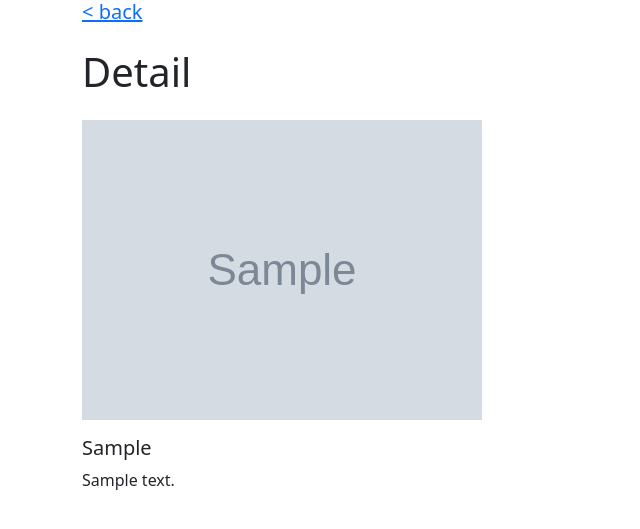
After one commit to rafahuelin/blog_backend, a Django app: a page that uses src/blog/templates/blog/article_detail.html in a window 1280 px wide. The commit adds this page. Shown: the top 529 px of the page, without its empty margins (0-640 px from the left). Run offline with Django 3.2, Linux system fonts and the light colour scheme; tables that the repository leaves empty hold one stand-in row (values such as "Sample post"); grey boxes marked "Sample" are stand-in pictures; some libraries are stand-ins or nearby versions.

Commit message:
detail view

```diff
--- /dev/null
+++ b/src/blog/templates/blog/article_detail.html
@@ -0,0 +1,10 @@
+{% extends './base.html' %}
+{% load static %}
+
+{% block content %}
+<h5><a href="/">&lt; back</a></h5>
+<h1 class="mt-4 mb-4">Detail</h1>
+<img class="img-fluid mb-3" src={{ article.image }} alt={{ article.slug }}>
+<h5 class="card-title">{{ article.title }}</h5>
+<p class="card-text">{{ article.content | safe }}</p>
+{% endblock content %}
--- a/src/blog/urls.py
+++ b/src/blog/urls.py
@@ -1,6 +1,7 @@
 from django.urls import path
-from .views import article_list
+from .views import article_list, article_detail
 
 urlpatterns = [
-    path('', article_list, name='posts_list'),
+    path('', article_list, name='article_list'),
+    path('<slug:slug>/', article_detail, name='article_detail'),
 ]
--- a/src/blog/views.py
+++ b/src/blog/views.py
@@ -1,5 +1,6 @@
-from django.shortcuts import render
-from blog.models import Article
+from django.http.response import Http404
+from django.shortcuts import render, get_object_or_404
+from blog.models import Article, Translation
 import logging
 logger = logging.getLogger(__name__)
 
@@ -25,3 +26,18 @@ def article_list(request):
         'articles': articles,
     }
     return render(request, 'blog/article_list.html', context)
+
+
+def article_detail(request, slug):
+    try:
+        article = Article.objects.get(translation__slug=slug)
+        language = Translation.objects.get(slug=slug).language
+        context = {
+            'content': article.translation.get(language=language).content,
+            'image': f'/media/{article.image}',
+            'slug': slug,
+            'title': slug.replace('-', ' ').title(),
+        }
+    except Article.DoesNotExist:
+        raise Http404
+    return render(request, "blog/article_detail.html", {'article': context})
```
Also changed, not shown: src/blog/templates/blog/article_list.html (+9 -10 lines).
